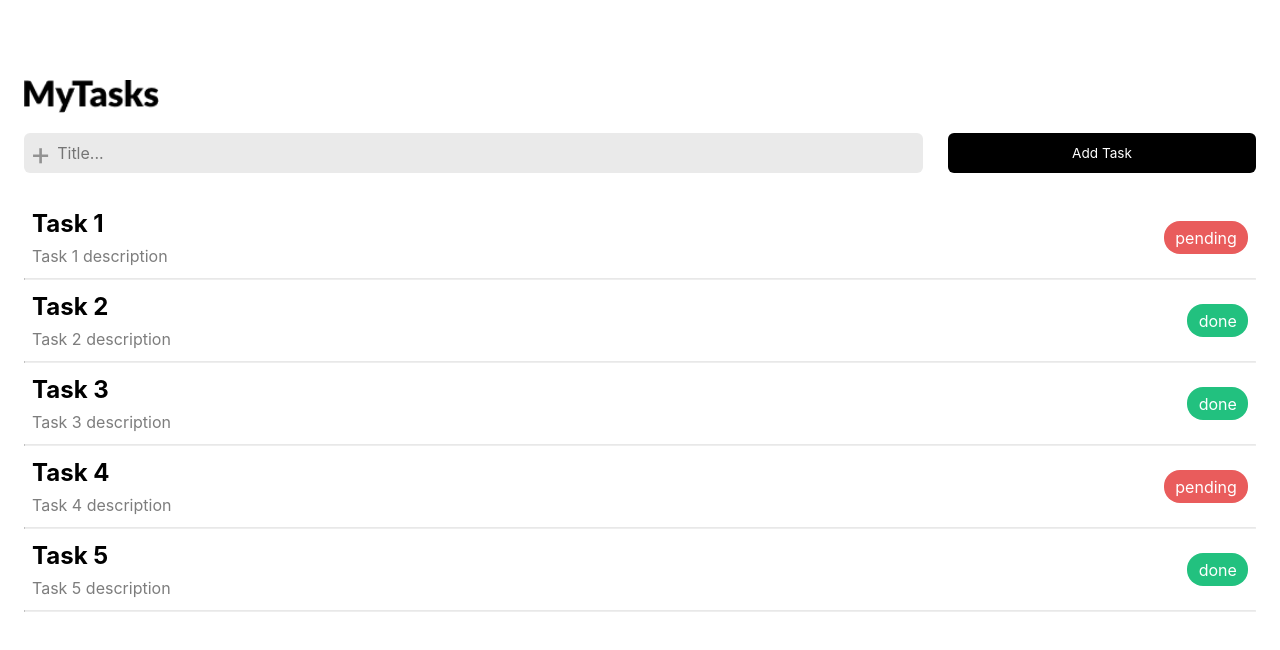
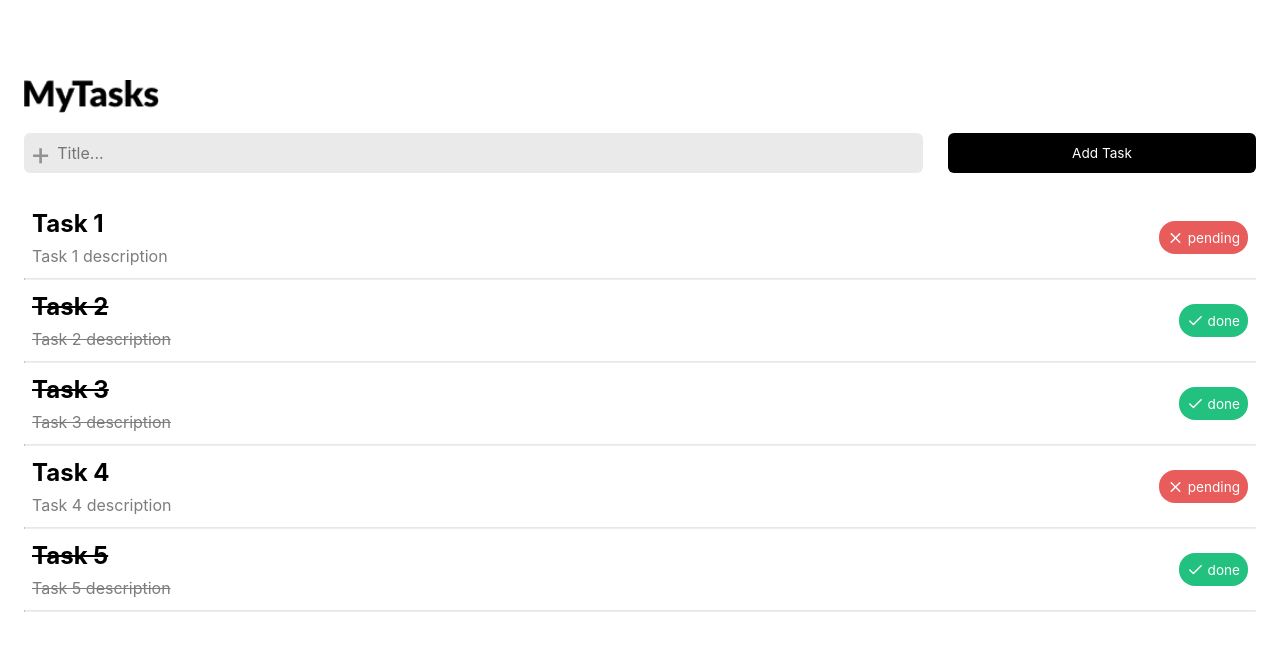
Before and after one commit to marcellacarneiro/my-tasks, a React (Create React App) app: page / in a window 1280 px wide. Shown: the top 650 px of the page. Built offline with nearby package versions, Linux system fonts and the light colour scheme.

Commit message:
feat: adds lucide icons, line-through decoration and toggle status

```diff
--- a/src/components/ItemList/ItemList.module.css
+++ b/src/components/ItemList/ItemList.module.css
@@ -25,8 +25,12 @@
 .itemList .pending,
 .done {
     color: #fff;
-    padding: 0.4rem 0.7rem;
+    padding: 0.3rem 0.5rem;
     border-radius: 1rem;
+    display: flex;
+    align-items: center;
+    gap: 4px;
+    font-size: 0.85rem;
 }
 
 .itemList .pending {
--- a/src/components/ItemList/index.js
+++ b/src/components/ItemList/index.js
@@ -1,15 +1,22 @@
+import { X, Check } from 'lucide-react';
 import styles from './ItemList.module.css';
 
-function ItemList({ title, status, description }) {
+function ItemList({ title, status, description, toggleStatus }) {
+    const taskIsDone = status === 'done';
+    const Icon = taskIsDone ? Check : X;
+
     return (
         <>
             <div className={styles.itemList}>
                 <div>
-                    <h2>{title}</h2>
-                    <p className={styles.description}>{description}</p>
+                    <h2 style={{ textDecoration: taskIsDone ? 'line-through' : 'none' }}>{title}</h2>
+                    <p className={styles.description} style={{ textDecoration: taskIsDone ? 'line-through' : 'none' }}>
+                        {description}
+                    </p>
                 </div>
                 <div>
-                    <div className={status === 'done' ? styles.done : styles.pending}>
+                    <div className={taskIsDone ? styles.done : styles.pending} onClick={toggleStatus}>
+                        <Icon style={{ width: '17px' }} />
                         <p>{status}</p>
                     </div>
                 </div>
```
